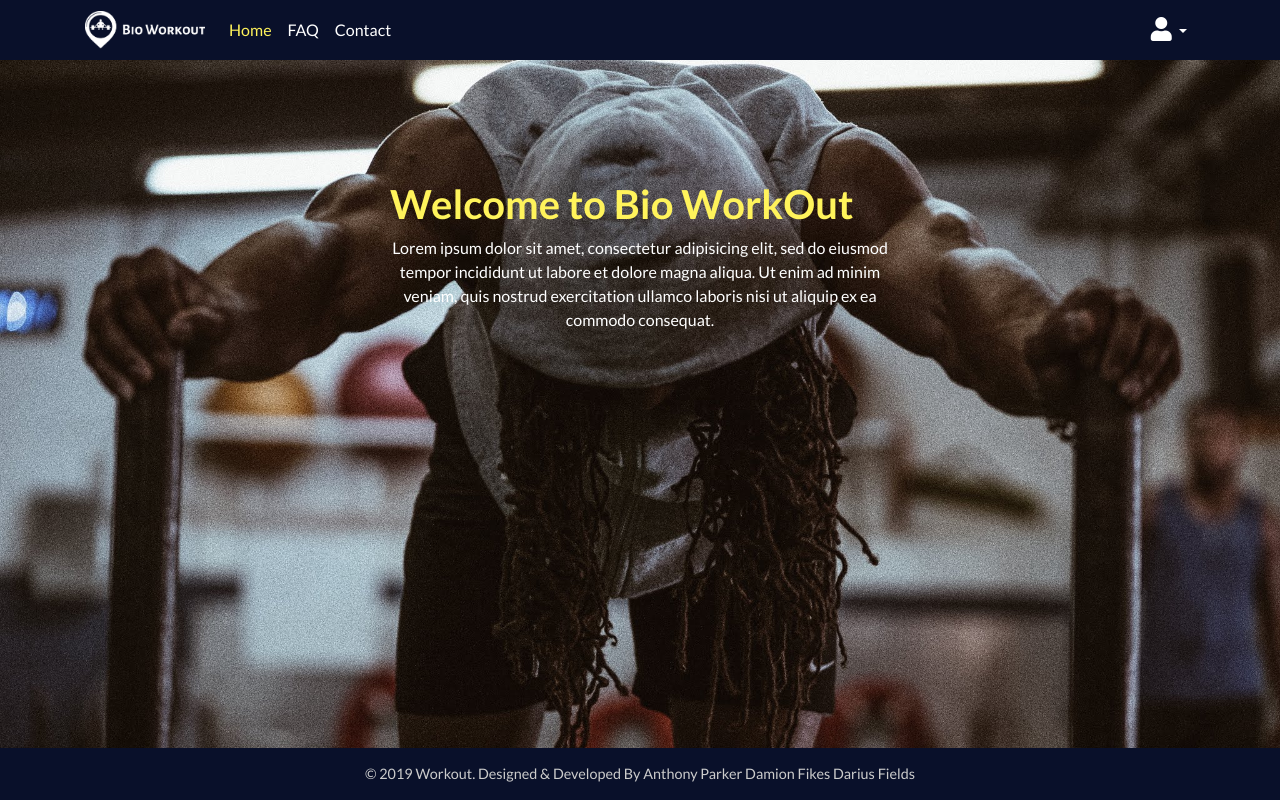
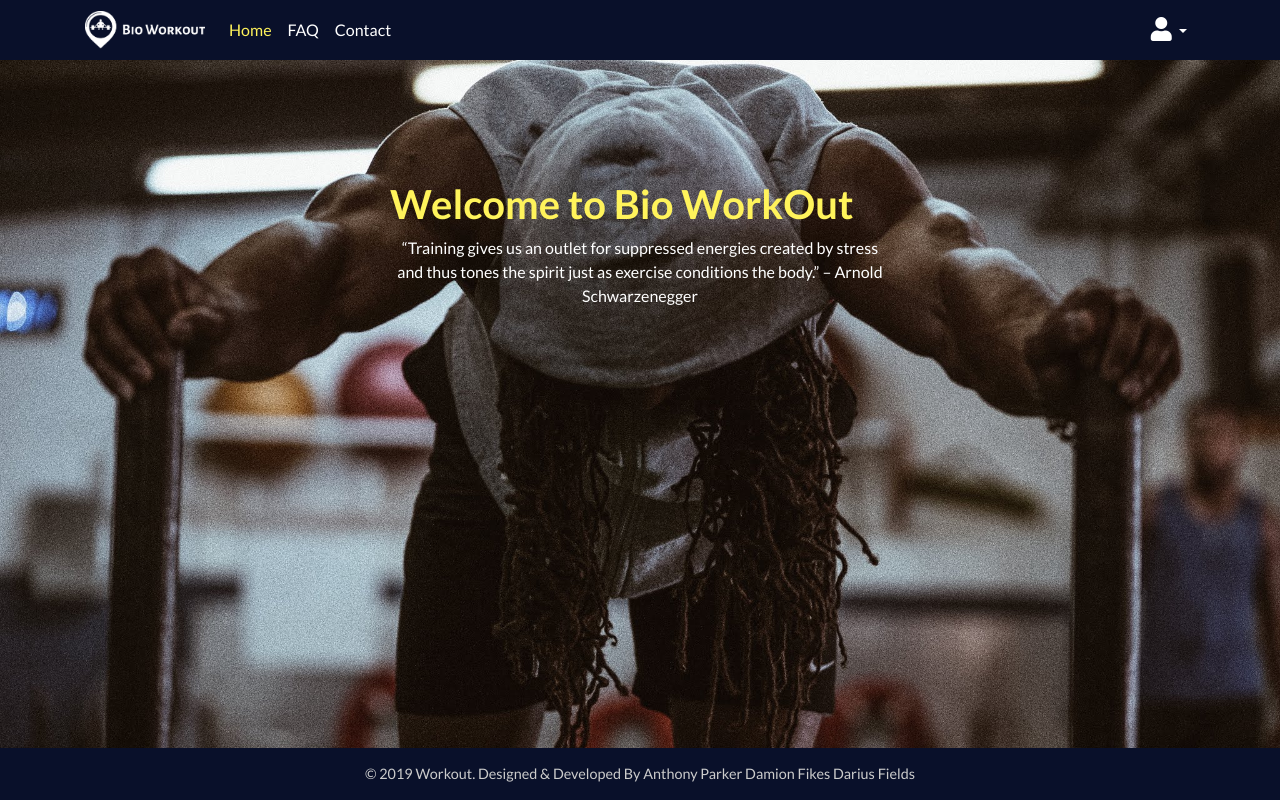
Before and after one commit to tonyparka78/Fayetteville_State-Senior_Project, a Node project: template views/workout/index.ejs in a window 1280 px wide. Run offline with Node 20 templates, Linux system fonts and the light colour scheme; the template is opened without the code that fills it, so the values that code supplies are empty; some libraries are stand-ins or nearby versions.

Commit message:
homepage placeholder deleted

```diff
--- a/views/workout/index.ejs
+++ b/views/workout/index.ejs
@@ -75,10 +75,7 @@
 		<div class="container">
 			<center><div class="text-box d-flex flex-wrap">
 				<h1>Welcome to Bio WorkOut</h1>
-				<p>Lorem ipsum dolor sit amet, consectetur adipisicing elit, sed do eiusmod
-				tempor incididunt ut labore et dolore magna aliqua. Ut enim ad minim veniam,
-				quis nostrud exercitation ullamco laboris nisi ut aliquip ex ea commodo
-				consequat.</p>
+				<p>“Training gives us an outlet for suppressed energies created by stress and thus tones the spirit just as exercise conditions the body.” – Arnold Schwarzenegger</p>
                 </div></center>
 		</div>
 	</div>
```
